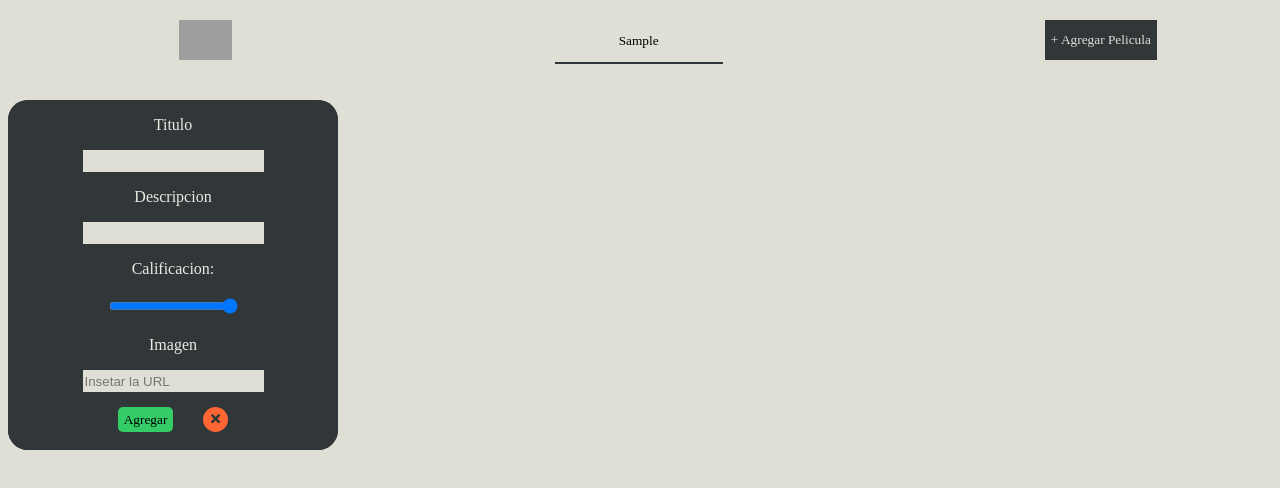
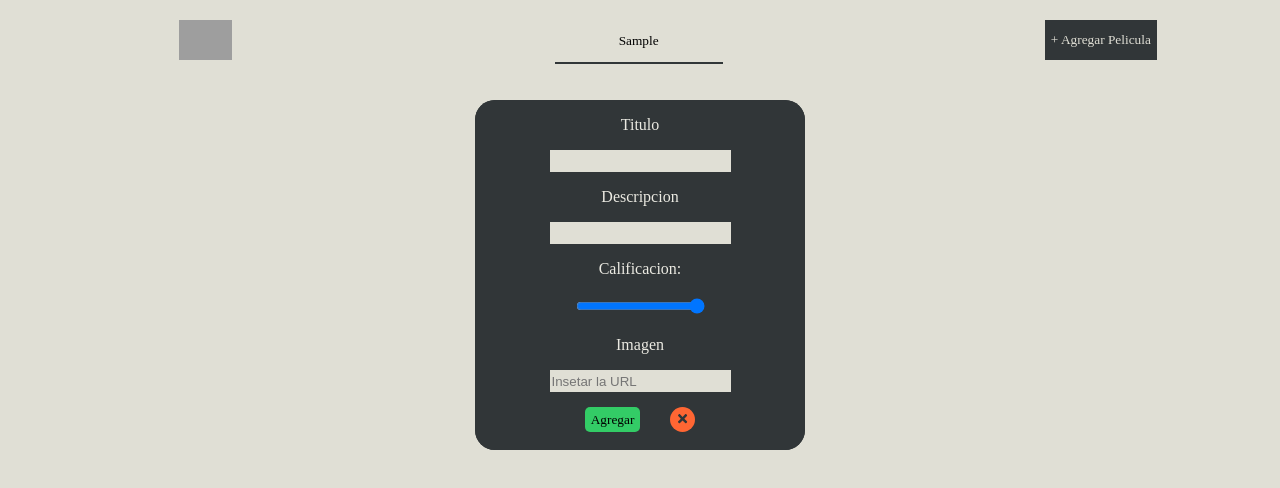
Before and after one commit to Fabianvminotti/appPeliculas2, a React (Create React App) app: page / in a window 1280 px wide. Both pictures are taken after typing "Sample" into the empty fields and a click on the button "+ Agregar Pelicula". Shown: the top 488 px of the page. Built offline with nearby package versions, Linux system fonts and the light colour scheme; grey boxes are pictures that could not be loaded.

Commit message:
corregido ubicacion de pnelAdd

```diff
--- a/src/componentes/Menu.js
+++ b/src/componentes/Menu.js
@@ -29,7 +29,7 @@ class Menu extends React.Component{
 
 		render(){
 			return(
-					<div>
+					<div className="contMenu">
 						<div className="menu">
 							<div className="logo">
 								<img src="https://i.ibb.co/CsgPxxC/logofondo2.png" />
--- a/src/estilos/Style.css
+++ b/src/estilos/Style.css
@@ -152,7 +152,8 @@ body{
 
 	position: fixed;
 	top: 100px;
-
+	left: 50%;
+	margin-left: -165px;
 
 }
 
@@ -192,3 +193,7 @@ body{
 	color: red;
 	background-color: red;
 }
+
+.contMenu{
+	width: 100%;
+}
```
